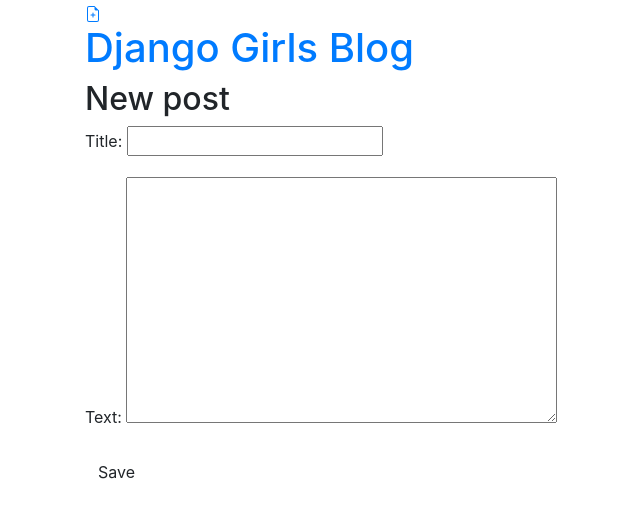
After one commit to lateralligatior/engcalcrep, a Django app: page /post/new/ in a window 1280 px wide. The commit adds this page. Shown: the top 518 px of the page, without its empty margins (0-640 px from the left). Run offline with Django 3.2, Linux system fonts and the light colour scheme.

Commit message:
added views to create / edit

```diff
--- /dev/null
+++ b/vertical/forms.py
@@ -0,0 +1,9 @@
+from django import forms
+
+from .models import Post
+
+class PostForm(forms.ModelForm):
+
+    class Meta:
+        model = Post
+        fields = ('title', 'text',)
--- a/vertical/static/css/vertical.css
+++ b/vertical/static/css/vertical.css
@@ -2,5 +2,5 @@
     color: #C25100;
 }
 body {
-    padding-left: 15px;
+    padding-left: 5px;
 }
--- /dev/null
+++ b/vertical/templates/vertical/base.html
@@ -0,0 +1,29 @@
+
+{% load static %}
+<!DOCTYPE html>
+<html>
+    <head>
+        <title>Django Girls blog</title>
+        <link rel="stylesheet" href="https://cdn.jsdelivr.net/npm/bootstrap@4.5.3/dist/css/bootstrap.min.css" integrity="sha384-TX8t27EcRE3e/ihU7zmQxVncDAy5uIKz4rEkgIXeMed4M0jlfIDPvg6uqKI2xXr2" crossorigin="anonymous">
+        <link href='//fonts.googleapis.com/css?family=Lobster&subset=latin,latin-ext' rel='stylesheet' type='text/css'>
+        <link rel="stylesheet" href="{% static 'css/blog.css' %}">
+    </head>
+    <body>
+            <header class="page-header">
+              <div class="container">
+                <a href="{% url 'post_new' %}" class="top-menu">
+                    {% include './icons/file-earmark-plus.svg' %}
+                </a>
+                  <h1><a href="/">Django Girls Blog</a></h1>
+              </div>
+            </header>
+            <main class="container">
+                <div class="row">
+                    <div class="col">
+                    {% block content %}
+                    {% endblock %}
+                    </div>
+                </div>
+            </main>
+    </body>
+</html>
--- /dev/null
+++ b/vertical/templates/vertical/post_edit.html
@@ -0,0 +1,9 @@
+{% extends 'vertical/base.html' %}
+
+{% block content %}
+    <h2>New post</h2>
+    <form method="POST" class="post-form">{% csrf_token %}
+        {{ form.as_p }}
+        <button type="submit" class="save btn btn-default">Save</button>
+    </form>
+{% endblock %}
--- a/vertical/urls.py
+++ b/vertical/urls.py
@@ -3,4 +3,6 @@
 
 urlpatterns = [
     path('', views.post_list, name='post_list'),
+    path('post/<int:pk>/', views.post_detail, name='post_detail'),
+    path('post/new/', views.post_new, name='post_new'),
 ]
--- a/vertical/views.py
+++ b/vertical/views.py
@@ -1,6 +1,25 @@
-from django.shortcuts import render
+from django.shortcuts import render, get_object_or_404, redirect
 from .models import Post
 from django.utils import timezone
+from .forms import PostForm
+
 def post_list(request):
     posts = Post.objects.filter(published_date__lte=timezone.now()).order_by('published_date')
     return render(request, 'vertical/post_list.html', {'posts': posts})
+
+def post_detail(request, pk):
+    post = get_object_or_404(Post, pk=pk)
+    return render(request, 'vertical/post_detail.html', {'post': post})
+
+def post_new(request):
+    if request.method == "POST":
+        form = PostForm(request.POST)
+        if form.is_valid():
+            post = form.save(commit=False)
+            post.author = request.user
+            post.published_date = timezone.now()
+            post.save()
+            return redirect('post_detail', pk=post.pk)
+    else:
+        form = PostForm()
+    return render(request, 'vertical/post_edit.html', {'form': form})
```
Also changed, not shown: vertical/templates/vertical/post_detail.html (added, +13 -0 lines), vertical/templates/vertical/post_list.html (+13 -21 lines), vertical/templates/vertical/icons/file-earmark-plus.svg (added).
